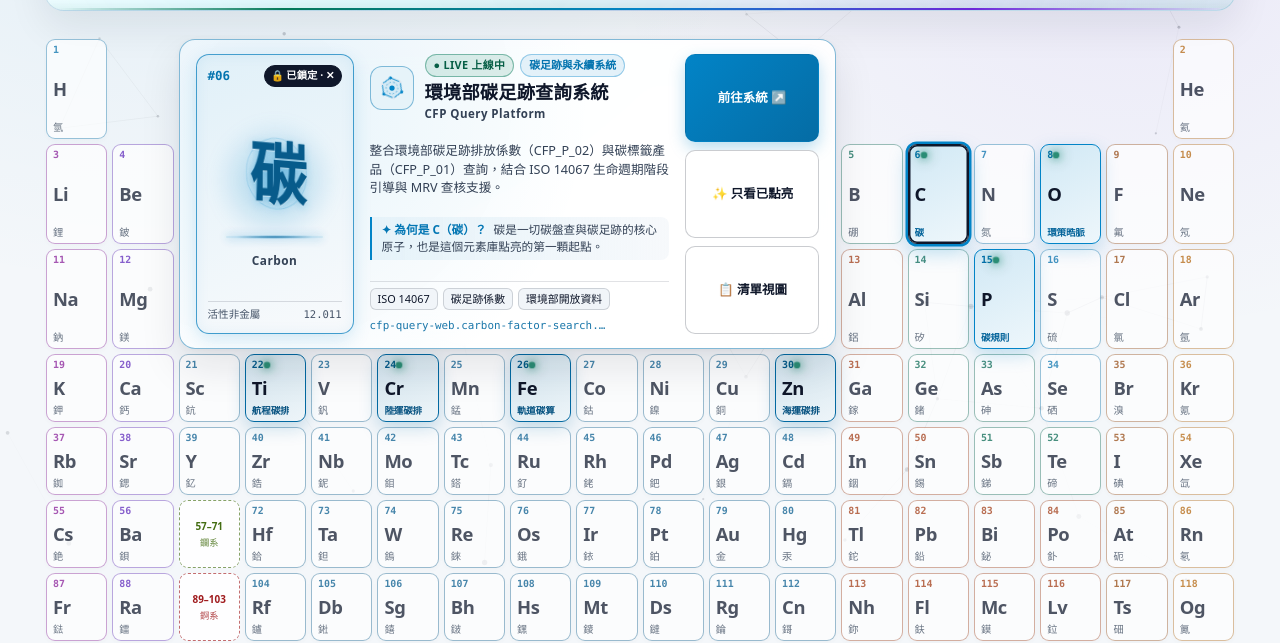
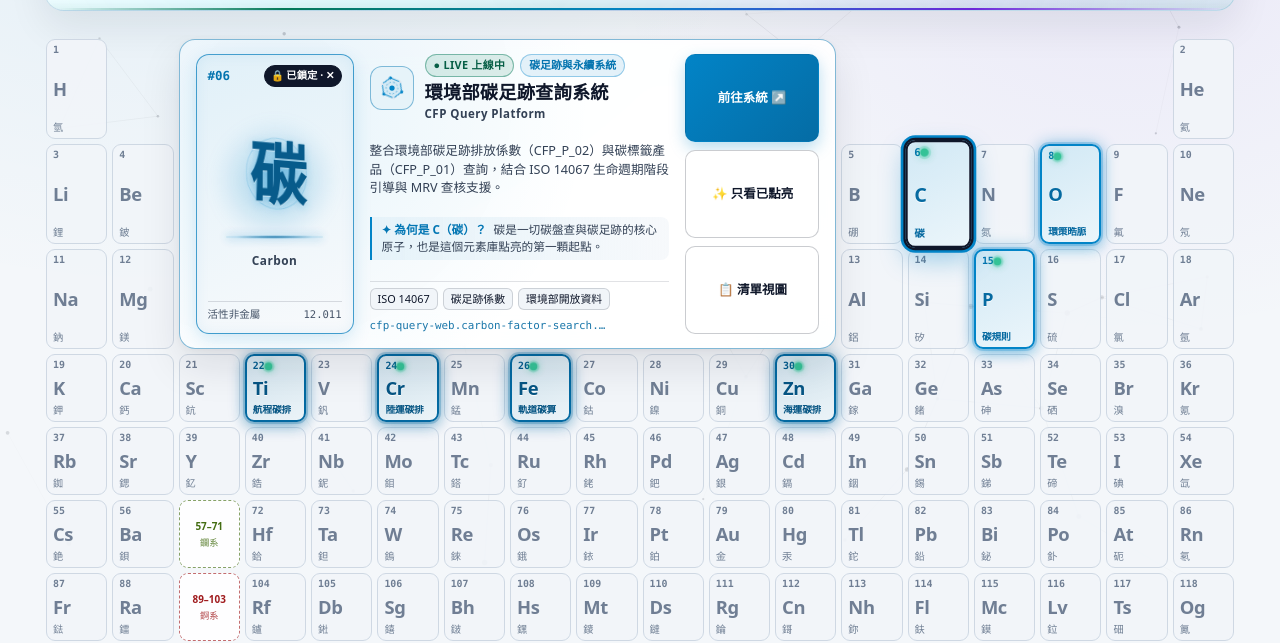
Before and after one commit to whaochen/hao-element-matrix, a plain HTML site: page index.html in a window 1280 px wide. Shown: the part 186-829 px from the top of the page. Drawn offline with nearby package versions, Linux system fonts and the light colour scheme.

Commit message:
style: sharpen visual contrast between lit/active neon tiles and grayscale dormant tiles in both dark and light modes

```diff
--- a/assets/app.js
+++ b/assets/app.js
@@ -499,7 +499,7 @@ function renderPeriodicGrid() {
 
     const btn = document.createElement('button');
     btn.type = 'button';
-    btn.className = `el-tile ${isLit ? 'is-lit' : 'is-dormant'}`;
+    btn.className = `el-tile ${isLit ? 'is-lit is-active' : 'is-dormant'}`;
     btn.dataset.symbol = el.symbol;
     btn.dataset.family = el.family;
     btn.style.gridColumn = String(el.col);
@@ -785,6 +785,8 @@ function matchesElement(el) {
 function applyFilters() {
   const hasFilter = Boolean(state.litOnly || state.selectedFamily || state.searchQuery.trim());
   let matchCount = 0;
+
+  dom.periodicGrid.classList.toggle('is-family-filtered', Boolean(state.selectedFamily));
 
   dom.periodicGrid.querySelectorAll('.el-tile').forEach((tile) => {
     const el = state.elementsBySymbol.get(tile.dataset.symbol);
--- a/assets/styles.css
+++ b/assets/styles.css
@@ -1178,11 +1178,14 @@ body {
 }
 
 .el-live-indicator {
-  width: 6px;
-  height: 6px;
+  width: 7px;
+  height: 7px;
   border-radius: 50%;
-  background: var(--accent-live);
-  box-shadow: 0 0 8px var(--accent-live), 0 0 14px var(--accent-live);
+  background: #00e676;
+  box-shadow:
+    0 0 0 2px rgba(0, 230, 118, 0.28),
+    0 0 10px #00e676,
+    0 0 18px #00e676;
   animation: pulseDot 1.8s ease-in-out infinite;
 }
 
@@ -1203,38 +1206,68 @@ body {
   text-overflow: ellipsis;
 }
 
-/* 狀態 1：休眠元素（暗玻璃半透明骨架，滑鼠移入亮起） */
+/* 狀態 1：休眠元素（深色低調冷灰細框骨架；移入或色環篩選時才顯現元素色彩） */
 .el-tile.is-dormant {
-  opacity: 0.44;
-  background: rgba(9, 14, 28, 0.64);
+  opacity: 0.34;
+  border: 1px solid rgba(148, 163, 184, 0.14);
+  background: rgba(10, 15, 28, 0.56);
+}
+
+.el-tile.is-dormant .el-num,
+.el-tile.is-dormant .el-symbol,
+.el-tile.is-dormant .el-zh {
+  color: #94a3b8;
+}
+
+.el-tile.is-dormant:hover,
+.periodic-grid.is-family-filtered .el-tile.is-dormant:not(.is-dimmed) {
+  opacity: 0.92;
+  border-color: color-mix(in srgb, var(--el-color) 78%, #ffffff);
+  background: color-mix(in srgb, var(--el-color) 14%, rgba(12, 19, 36, 0.92));
+}
+
+.el-tile.is-dormant:hover .el-num,
+.periodic-grid.is-family-filtered .el-tile.is-dormant:not(.is-dimmed) .el-num {
+  color: color-mix(in srgb, var(--el-color) 78%, #e2e8f0);
+}
+
+.el-tile.is-dormant:hover .el-symbol,
+.periodic-grid.is-family-filtered .el-tile.is-dormant:not(.is-dimmed) .el-symbol {
+  color: #f8fafc;
+}
+
+.el-tile.is-dormant:hover .el-zh,
+.periodic-grid.is-family-filtered .el-tile.is-dormant:not(.is-dimmed) .el-zh {
+  color: #cbd5e1;
 }
 
 .el-tile.is-dormant:hover {
-  opacity: 0.96;
+  opacity: 0.98;
   transform: translateY(-2px) scale(1.05);
   z-index: 5;
-  border-color: color-mix(in srgb, var(--el-color) 85%, #ffffff);
-  background: color-mix(in srgb, var(--el-color) 16%, rgba(12, 19, 36, 0.94));
-  box-shadow: 0 8px 20px rgba(0, 0, 0, 0.5), 0 0 16px color-mix(in srgb, var(--el-color) 35%, transparent);
-}
-
-/* 狀態 2：已點亮元素（高飽和霓虹邊框、呼吸發光光暈、掃描光澤、懸浮放大） */
-.el-tile.is-lit {
+  box-shadow: 0 8px 20px rgba(0, 0, 0, 0.5), 0 0 16px color-mix(in srgb, var(--el-color) 38%, transparent);
+}
+
+/* 狀態 2：已開通元素（2.5px 霓虹粗框、雙層外發光、呼吸光環與掃描光澤） */
+.el-tile.is-lit,
+.el-tile.is-active {
   opacity: 1;
   background: linear-gradient(
     155deg,
-    color-mix(in srgb, var(--el-color) 30%, rgba(10, 22, 30, 0.96)),
-    rgba(6, 14, 24, 0.96)
+    color-mix(in srgb, var(--el-color) 30%, #071124),
+    rgba(6, 12, 24, 0.96)
   );
-  border: 1.5px solid color-mix(in srgb, var(--el-color) 92%, #ffffff);
+  border: 2.5px solid var(--el-color);
   box-shadow:
-    0 0 18px color-mix(in srgb, var(--el-color) 42%, transparent),
-    inset 0 0 14px color-mix(in srgb, var(--el-color) 20%, transparent);
-  animation: litBreath 3.2s ease-in-out infinite;
+    0 0 12px color-mix(in srgb, var(--el-color) 85%, transparent),
+    0 0 26px color-mix(in srgb, var(--el-color) 48%, transparent),
+    inset 0 0 14px color-mix(in srgb, var(--el-color) 28%, transparent);
+  animation: litBreath 2.6s ease-in-out infinite;
   z-index: 3;
 }
 
-.el-tile.is-lit::after {
+.el-tile.is-lit::after,
+.el-tile.is-active::after {
   content: "";
   position: absolute;
   top: -40%;
@@ -1244,7 +1277,7 @@ body {
   background: linear-gradient(
     105deg,
     transparent,
-    rgba(255, 255, 255, 0.28),
+    rgba(255, 255, 255, 0.30),
     transparent
   );
   transform: rotate(18deg);
@@ -1252,35 +1285,47 @@ body {
   pointer-events: none;
 }
 
-.el-tile.is-lit .el-symbol {
+.el-tile.is-lit .el-symbol,
+.el-tile.is-active .el-symbol {
   color: #ffffff;
-  text-shadow: 0 0 12px color-mix(in srgb, var(--el-color) 75%, transparent);
-}
-
-.el-tile.is-lit .el-zh {
-  color: #f1f5f9;
-  font-weight: 600;
-  font-size: 0.6rem;
+  font-weight: 900;
+  text-shadow:
+    0 0 10px rgba(255, 255, 255, 0.7),
+    0 0 18px color-mix(in srgb, var(--el-color) 88%, transparent);
+}
+
+.el-tile.is-lit .el-zh,
+.el-tile.is-active .el-zh {
+  color: #f8fafc;
+  font-weight: 700;
+  font-size: 0.61rem;
   letter-spacing: -0.02em;
 }
 
-.el-tile.is-lit:hover {
+.el-tile.is-lit:hover,
+.el-tile.is-active:hover {
   transform: translateY(-3px) scale(1.09);
   z-index: 7;
   box-shadow:
-    0 10px 26px rgba(0, 0, 0, 0.6),
-    0 0 28px color-mix(in srgb, var(--el-color) 65%, transparent);
-}
-
-/* 狀態 3：已鎖定元素（白色內框 + 霓虹外光環） */
+    0 10px 28px rgba(0, 0, 0, 0.65),
+    0 0 16px color-mix(in srgb, var(--el-color) 92%, transparent),
+    0 0 34px color-mix(in srgb, var(--el-color) 65%, transparent);
+}
+
+/* 狀態 3：已鎖定元素（雙層外擴高對比聚焦環 + 微浮起 scale(1.08)） */
 .el-tile.is-locked {
   opacity: 1 !important;
-  z-index: 6;
+  z-index: 8;
+  transform: scale(1.08);
   border-color: #ffffff !important;
   box-shadow:
-    inset 0 0 0 1.5px rgba(255, 255, 255, 0.94),
-    0 0 0 2px var(--el-color),
-    0 0 24px color-mix(in srgb, var(--el-color) 68%, transparent) !important;
+    0 0 0 2px #ffffff,
+    0 0 0 4.5px var(--el-color),
+    0 0 28px color-mix(in srgb, var(--el-color) 80%, transparent) !important;
+}
+
+.el-tile.is-locked:hover {
+  transform: scale(1.1);
 }
 
 /* 篩選淡出 */
@@ -1897,13 +1942,30 @@ body {
 @keyframes litBreath {
   0%, 100% {
     box-shadow:
-      0 0 16px color-mix(in srgb, var(--el-color) 36%, transparent),
-      inset 0 0 12px color-mix(in srgb, var(--el-color) 18%, transparent);
+      0 0 12px color-mix(in srgb, var(--el-color) 82%, transparent),
+      0 0 24px color-mix(in srgb, var(--el-color) 44%, transparent),
+      inset 0 0 12px color-mix(in srgb, var(--el-color) 24%, transparent);
   }
   50% {
     box-shadow:
-      0 0 26px color-mix(in srgb, var(--el-color) 58%, transparent),
-      inset 0 0 18px color-mix(in srgb, var(--el-color) 28%, transparent);
+      0 0 16px color-mix(in srgb, var(--el-color) 95%, transparent),
+      0 0 34px color-mix(in srgb, var(--el-color) 65%, transparent),
+      inset 0 0 18px color-mix(in srgb, var(--el-color) 36%, transparent);
+  }
+}
+
+@keyframes litBreathLight {
+  0%, 100% {
+    box-shadow:
+      0 0 0 2px color-mix(in srgb, var(--el-color) 24%, transparent),
+      0 0 16px color-mix(in srgb, var(--el-color) 48%, transparent),
+      0 6px 14px color-mix(in srgb, var(--el-color) 24%, transparent);
+  }
+  50% {
+    box-shadow:
+      0 0 0 3px color-mix(in srgb, var(--el-color) 35%, transparent),
+      0 0 24px color-mix(in srgb, var(--el-color) 68%, transparent),
+      0 8px 20px color-mix(in srgb, var(--el-color) 38%, transparent);
   }
 }
 
@@ -2505,70 +2567,113 @@ body {
   box-shadow: none;
 }
 
-/* 淺色週期表元素磚（休眠高對比白底 + 已點亮深寶石色） */
+/* 淺色週期表元素磚（休眠柔和灰階骨架 + 已開通高飽和深寶石色光環） */
 :root[data-theme="light"] .el-tile {
-  background: rgba(255, 255, 255, 0.92);
-  color: #0f172a;
-}
-
-:root[data-theme="light"] .el-num {
-  color: color-mix(in srgb, var(--el-color) 82%, #0f172a);
-}
-
-:root[data-theme="light"] .el-symbol {
-  color: #0f172a;
-}
-
-:root[data-theme="light"] .el-zh {
-  color: #334155;
+  background: #f1f5f9;
+  color: #64748b;
 }
 
 :root[data-theme="light"] .el-tile.is-dormant {
-  opacity: 0.72;
-  background: rgba(255, 255, 255, 0.9);
-  border-color: color-mix(in srgb, var(--el-color) 42%, rgba(15, 23, 42, 0.22));
-  box-shadow: 0 2px 6px rgba(15, 23, 42, 0.04);
-}
-
-:root[data-theme="light"] .el-tile.is-dormant:hover {
+  opacity: 0.92;
+  background: #f1f5f9;
+  border: 1px solid #cbd5e1;
+  box-shadow: none;
+}
+
+:root[data-theme="light"] .el-tile.is-dormant .el-num,
+:root[data-theme="light"] .el-tile.is-dormant .el-symbol,
+:root[data-theme="light"] .el-tile.is-dormant .el-zh {
+  color: #64748b;
+}
+
+:root[data-theme="light"] .el-tile.is-dormant:hover,
+:root[data-theme="light"] .periodic-grid.is-family-filtered .el-tile.is-dormant:not(.is-dimmed) {
   opacity: 1;
   background: color-mix(in srgb, var(--el-color) 10%, #ffffff);
   border-color: var(--el-color);
+}
+
+:root[data-theme="light"] .el-tile.is-dormant:hover .el-num,
+:root[data-theme="light"] .periodic-grid.is-family-filtered .el-tile.is-dormant:not(.is-dimmed) .el-num {
+  color: color-mix(in srgb, var(--el-color) 85%, #0f172a);
+}
+
+:root[data-theme="light"] .el-tile.is-dormant:hover .el-symbol,
+:root[data-theme="light"] .periodic-grid.is-family-filtered .el-tile.is-dormant:not(.is-dimmed) .el-symbol {
+  color: #0f172a;
+}
+
+:root[data-theme="light"] .el-tile.is-dormant:hover .el-zh,
+:root[data-theme="light"] .periodic-grid.is-family-filtered .el-tile.is-dormant:not(.is-dimmed) .el-zh {
+  color: #334155;
+}
+
+:root[data-theme="light"] .el-tile.is-dormant:hover {
   box-shadow: 0 6px 16px rgba(15, 23, 42, 0.12);
 }
 
-:root[data-theme="light"] .el-tile.is-lit {
+:root[data-theme="light"] .el-tile.is-lit,
+:root[data-theme="light"] .el-tile.is-active {
   opacity: 1;
   background: linear-gradient(
     155deg,
     color-mix(in srgb, var(--el-color) 18%, #ffffff),
-    color-mix(in srgb, var(--el-color) 7%, #ffffff)
+    color-mix(in srgb, var(--el-color) 8%, #ffffff)
   );
-  border: 1.8px solid var(--el-color);
-  box-shadow: 0 6px 18px color-mix(in srgb, var(--el-color) 22%, transparent);
-  animation: none;
-}
-
-:root[data-theme="light"] .el-tile.is-lit .el-symbol {
-  color: #0f172a;
-  text-shadow: none;
-}
-
-:root[data-theme="light"] .el-tile.is-lit .el-zh {
-  color: color-mix(in srgb, var(--el-color) 72%, #0f172a);
+  border: 2.5px solid var(--el-color);
+  box-shadow:
+    0 0 0 2px color-mix(in srgb, var(--el-color) 25%, transparent),
+    0 0 18px color-mix(in srgb, var(--el-color) 55%, transparent),
+    0 6px 16px color-mix(in srgb, var(--el-color) 28%, transparent);
+  animation: litBreathLight 2.6s ease-in-out infinite;
+}
+
+:root[data-theme="light"] .el-tile.is-lit .el-num,
+:root[data-theme="light"] .el-tile.is-active .el-num {
+  color: color-mix(in srgb, var(--el-color) 85%, #0f172a);
+}
+
+:root[data-theme="light"] .el-tile.is-lit .el-symbol,
+:root[data-theme="light"] .el-tile.is-active .el-symbol {
+  color: color-mix(in srgb, var(--el-color) 76%, #0f172a);
+  font-weight: 900;
+  text-shadow: 0 1px 0 rgba(255, 255, 255, 0.9);
+}
+
+:root[data-theme="light"] .el-tile.is-lit .el-zh,
+:root[data-theme="light"] .el-tile.is-active .el-zh {
+  color: color-mix(in srgb, var(--el-color) 75%, #0f172a);
   font-weight: 700;
 }
 
-:root[data-theme="light"] .el-tile.is-lit:hover {
-  box-shadow: 0 10px 24px color-mix(in srgb, var(--el-color) 32%, transparent);
+:root[data-theme="light"] .el-tile.is-lit .el-live-indicator,
+:root[data-theme="light"] .el-tile.is-active .el-live-indicator {
+  background: #10b981;
+  box-shadow:
+    0 0 0 2px rgba(16, 185, 129, 0.28),
+    0 0 8px rgba(16, 185, 129, 0.78);
+}
+
+:root[data-theme="light"] .el-tile.is-lit:hover,
+:root[data-theme="light"] .el-tile.is-active:hover {
+  box-shadow:
+    0 0 0 3px color-mix(in srgb, var(--el-color) 34%, transparent),
+    0 0 24px color-mix(in srgb, var(--el-color) 65%, transparent),
+    0 10px 24px color-mix(in srgb, var(--el-color) 36%, transparent);
 }
 
 :root[data-theme="light"] .el-tile.is-locked {
+  transform: scale(1.08);
+  z-index: 8;
   border-color: #0f172a !important;
   box-shadow:
-    inset 0 0 0 1.5px #0f172a,
-    0 0 0 2.5px var(--el-color),
-    0 8px 20px color-mix(in srgb, var(--el-color) 28%, transparent) !important;
+    0 0 0 2px #0f172a,
+    0 0 0 4.5px var(--el-color),
+    0 10px 24px color-mix(in srgb, var(--el-color) 38%, transparent) !important;
+}
+
+:root[data-theme="light"] .el-tile.is-locked:hover {
+  transform: scale(1.1);
 }
 
 :root[data-theme="light"] .el-tile.is-dimmed {
```
